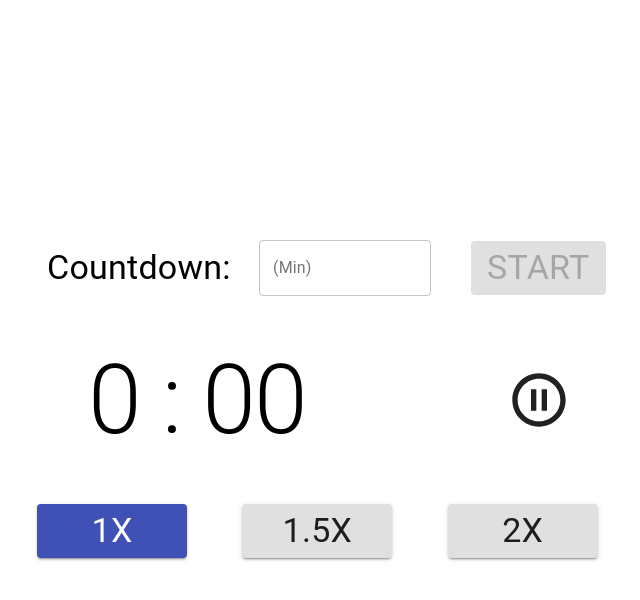
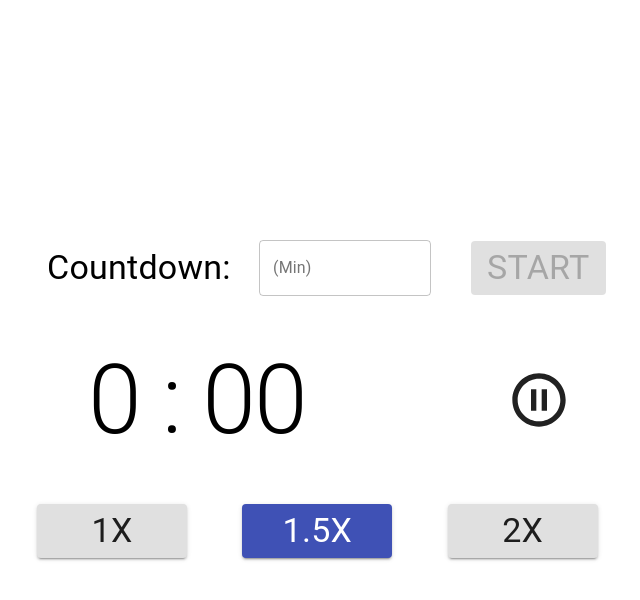
Before and after one commit to tpsnugget/Countdown-Timer-SPA, a React (Create React App) app in the folder client/: page / in a window 1280 px wide. Both pictures are taken after a click on the button "1.5X". Shown: the top 600 px of the page, without its empty margins (295-935 px from the left). Built offline with nearby package versions, Linux system fonts and the light colour scheme.

Commit message:
Speed buttons change colors when clicked

```diff
--- a/client/src/Components/ControlButtons.js
+++ b/client/src/Components/ControlButtons.js
@@ -10,6 +10,24 @@ const ControlButtons = props => {
     const [onePointFiveXButton, setOnePointFiveXButton] = useState(false)
     const [twoXButton, setTwoXButton] = useState(false)
 
+    const runAtOneSpeed = async () => {
+        await setOneXButton(true)
+        await setOnePointFiveXButton(false)
+        await setTwoXButton(false)
+    }
+
+    const runAtOnePointFiveSpeed = async () => {
+        await setOneXButton(false)
+        await setOnePointFiveXButton(true)
+        await setTwoXButton(false)
+    }
+
+    const runAtTwoSpeed = async () => {
+        await setOneXButton(false)
+        await setOnePointFiveXButton(false)
+        await setTwoXButton(true)
+    }
+
     return (
         <Grid container justify='center' style={{marginTop: '3rem'}}>
             <Grid item xs={12} md={2} style={{marginBottom: '1rem'}}>
@@ -20,7 +38,7 @@ const ControlButtons = props => {
                         </Typography>
                     </Button>
                     :
-                    <Button variant="contained" style={{width: '150px'}} >
+                    <Button variant="contained" style={{width: '150px'}} onClick={runAtOneSpeed} >
                         <Typography variant='h4'>
                             1X
                         </Typography>
@@ -35,7 +53,7 @@ const ControlButtons = props => {
                         </Typography>
                     </Button>
                     :
-                    <Button data-testid='ControlButtons-onePointFiveX' variant="contained" style={{width: '150px'}} >
+                    <Button data-testid='ControlButtons-onePointFiveX' variant="contained" style={{width: '150px'}} onClick={runAtOnePointFiveSpeed} >
                         <Typography variant='h4'>
                             1.5X
                         </Typography>
@@ -50,7 +68,7 @@ const ControlButtons = props => {
                         </Typography>
                     </Button>
                     :
-                    <Button data-testid='ControlButtons-twoX' variant="contained" style={{width: '150px'}} >
+                    <Button data-testid='ControlButtons-twoX' variant="contained" style={{width: '150px'}} onClick={runAtTwoSpeed} >
                         <Typography variant='h4'>
                             2X
                         </Typography>
```
